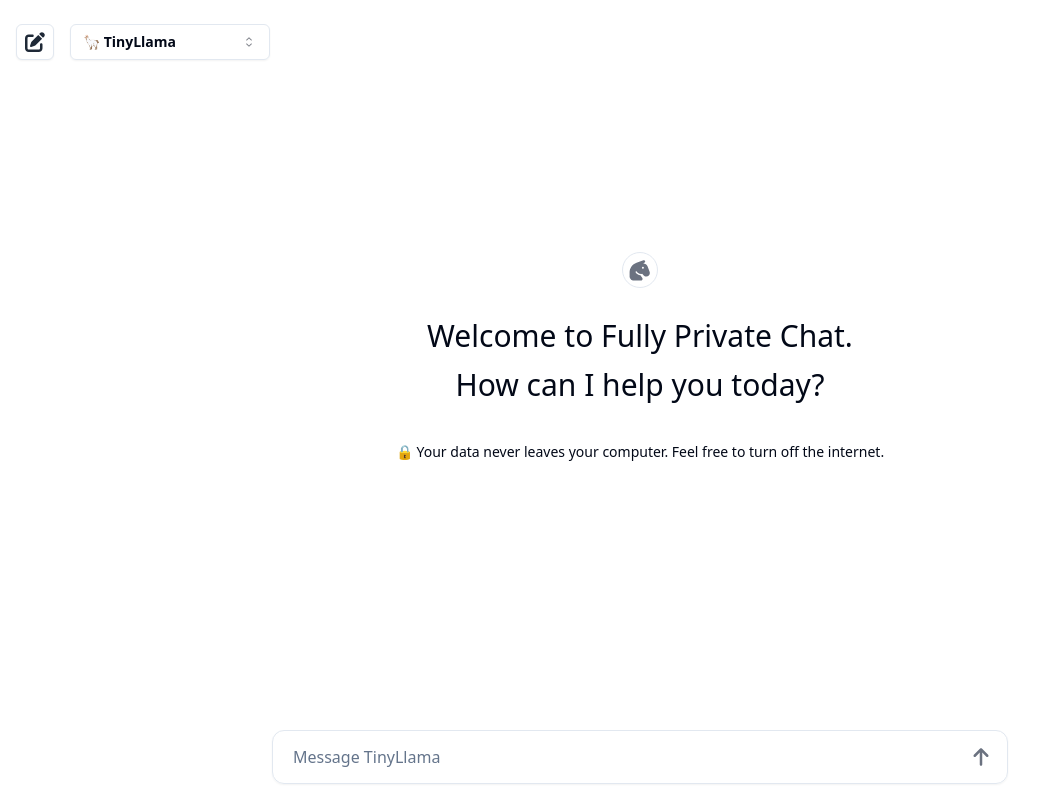
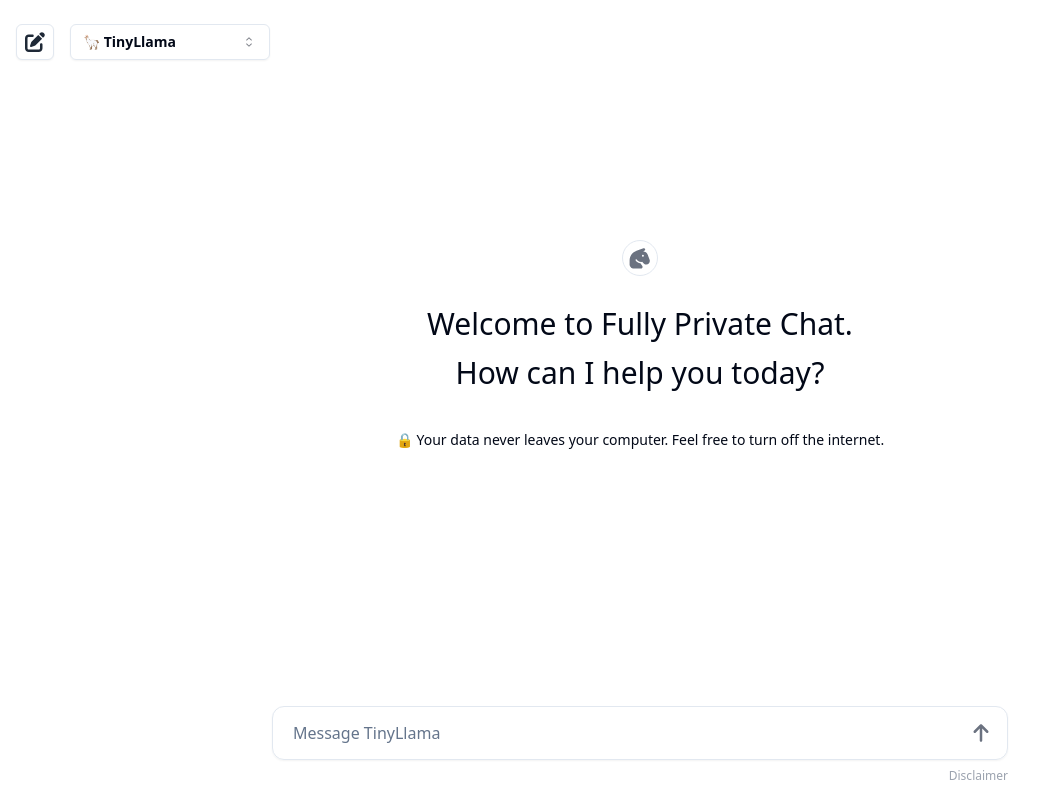
Before and after one commit to abi/secret-llama, a React (Vite) app: page / in a window 1280 px wide. Shown: the whole page, without its empty margins (0-1055 px from the left). Built offline with nearby package versions, Linux system fonts and the light colour scheme; what @mlc-ai/web-llm would draw is missing.

Commit message:
add disclaimer

```diff
--- a/src/components/UserInput.tsx
+++ b/src/components/UserInput.tsx
@@ -38,6 +38,17 @@ function UserInput({
         )}
         {isGenerating && <Button onClick={onStop}>Stop</Button>}
       </div>
+      <a
+        href="#"
+        onClick={() =>
+          alert(
+            "WhimsyWorks, Inc. provides this open source software and website as-is and makes no representations or warranties of any kind concerning its accuracy, safety, or suitability. The user assumes full responsibility for any consequences resulting from its use. WhimsyWorks, Inc. expressly disclaims all liability for any direct, indirect, or consequential harm that may result."
+          )
+        }
+        className="text-xs text-gray-400 hover:underline mt-2 text-right flex justify-end w-full"
+      >
+        Disclaimer
+      </a>
     </div>
   );
 }
```
